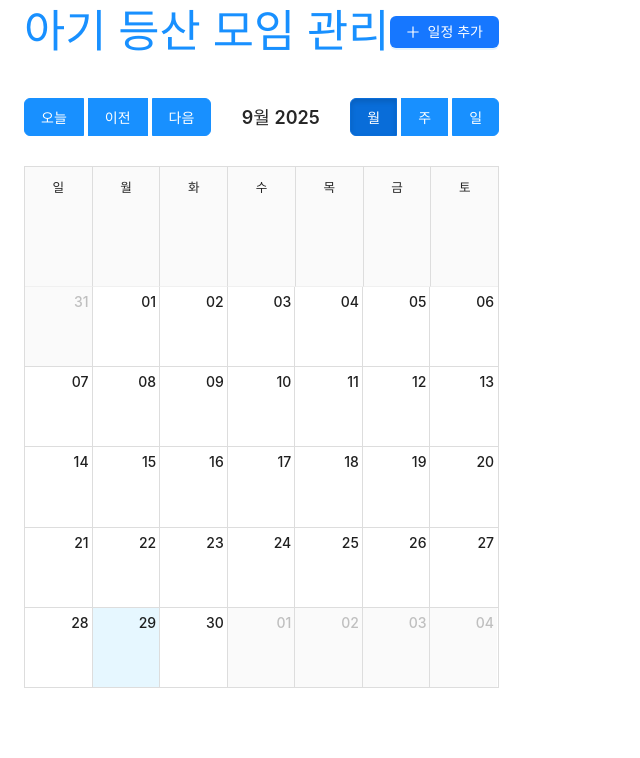
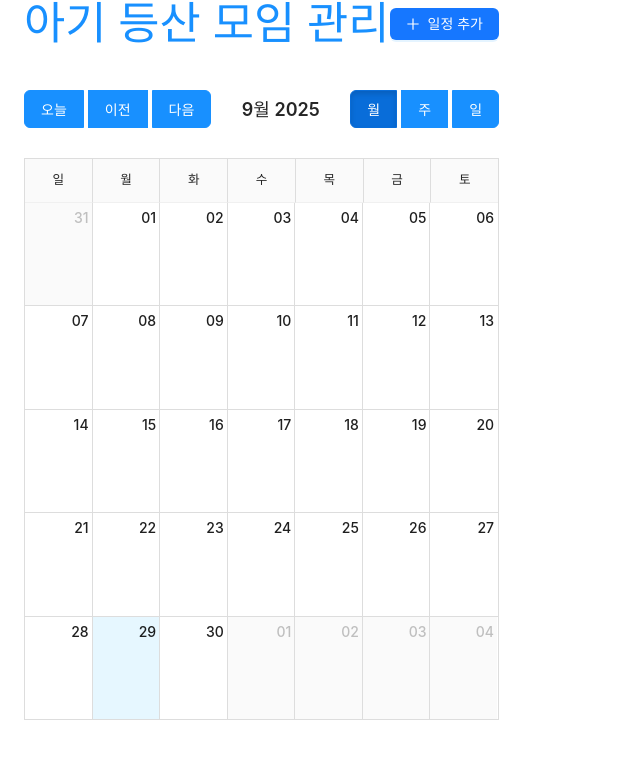
Before and after one commit to hajinkim42/BHC-Admin, a React (Vite) app: page / in a window 1280 px wide. Shown: the top 758 px of the page, without its empty margins (0-640 px from the left). Built offline with nearby package versions, Linux system fonts and the light colour scheme; no server answers; the database is empty.

Commit message:
month view만 안나오는 것 수정

```diff
--- a/src/App.jsx
+++ b/src/App.jsx
@@ -23,6 +23,7 @@ moment.locale('ko');
 
 function App() {
   const [events, setEvents] = useState([]);
+  // const [data, setData] = useState([]);
   const [isModalVisible, setIsModalVisible] = useState(false);
   const [editingEvent, setEditingEvent] = useState(null);
   const [form] = Form.useForm();
@@ -38,13 +39,20 @@ function App() {
 
 
       // 캘린더 이벤트로 변환
-      const calendarEvents = (data).map(meetup => ({
+      const calendarEvents = (data).map(meetup => {
+        const startDate = new Date(`${meetup.date}T${meetup.start_time || '09:00:00'}`);
+      const endDate = meetup.end_time
+        ? new Date(`${meetup.date}T${meetup.end_time}`)
+        : new Date(startDate.getTime() + 60 * 60 * 1000); // 기본 1시간
+
+        return {
           id: meetup.id,
           title: `${meetup.place}${meetup.course ? ` (${meetup.course})` : ''}`,
-        start: new Date(`${meetup.date}T${meetup.start_time || '09:00:00'}`),
-        end: new Date(`${meetup.date}T${meetup.start_time || '09:00:00'}`),
+          start: startDate,
+          end: endDate,
           resource: meetup
-      }));
+        };
+      });
 
       setEvents(calendarEvents);
     } catch (error) {
@@ -189,20 +197,24 @@ function App() {
         </Button>
       </Header>
 
-      {events && <Content style={{ padding: '24px', background: '#fff' }}>
-        <div style={{ height: '600px' }}>
+      <Content style={{ padding: 24, background: '#fff', minHeight: 'calc(100vh - 48px)' , maxWidth: 'calc(100vw - 48px)' }}>
+  <div style={{ width: '100%', height: '80vh' }}>
     <Calendar
       localizer={localizer}
       events={events}
       startAccessor="start"
       endAccessor="end"
-            style={{ height: '100%' }}
+      selectable
+      views={['month', 'week', 'day']}
+      defaultView="month"
+      popup
+      popupOffset={{ x: 10, y: 10 }}
+      showMultiDayTimes
+      step={60}
+      timeslots={1}
       onSelectSlot={handleSelectSlot}
       onSelectEvent={handleSelectEvent}
-            selectable
       eventPropGetter={eventStyleGetter}
-            views={['month', 'week', 'day']}
-            defaultView="month"
       messages={{
         next: '다음',
         previous: '이전',
@@ -215,11 +227,16 @@ function App() {
         time: '시간',
         event: '이벤트',
         noEventsInRange: '이 기간에 일정이 없습니다.',
-              showMore: (total) => `+${total}개 더 보기`
+        showMore: (total) => `+${total}개 더 보기`,
+      }}
+      style={{
+        height: '100%',       // 부모 div 크기에 맞춤
+        fontSize: '14px',     // 가독성 향상
       }}
     />
   </div>
-      </Content>}
+</Content>
+
 
       <Modal
         title={editingEvent ? "일정 수정" : "일정 추가"}
--- a/src/Calendar.css
+++ b/src/Calendar.css
@@ -179,7 +179,6 @@
   white-space: nowrap;
   overflow: visible;
   text-overflow: unset;
-  min-height: 20px;
   display: flex;
   align-items: center;
 }
@@ -194,7 +193,7 @@
 
 /* 월 뷰에서 이벤트가 더 넓게 표시되도록 */
 .rbc-month-view .rbc-event {
-  min-height: 22px;
+  /* min-height: 22px; */
   padding: 3px 6px;
   font-size: 11px;
 }
@@ -215,7 +214,6 @@
 
 /* 주/일 뷰에서도 이벤트 텍스트 전체 표시 */
 .rbc-time-view .rbc-event {
-  min-height: 20px;
   padding: 2px 4px;
   font-size: 11px;
   white-space: nowrap;
@@ -229,18 +227,14 @@
 
 /* 더 많은 이벤트 표시를 위한 높이 조정 */
 .rbc-month-view .rbc-date-cell {
-  min-height: 100px;
   vertical-align: top;
 }
 
 /* 이벤트 컨테이너 높이 조정 */
 .rbc-month-view .rbc-events-container {
-  min-height: 80px;
-}
-
-/* 월 뷰 테이블 행 높이 조정 */
-.rbc-month-view .rbc-row {
-  min-height: 120px;
+  display: block !important;
+  visibility: visible !important;
+  opacity: 1 !important;
 }
 
 /* 이벤트가 많을 때 스크롤바 제거 */
```
Lines whose indentation alone changed are shown as unchanged.
